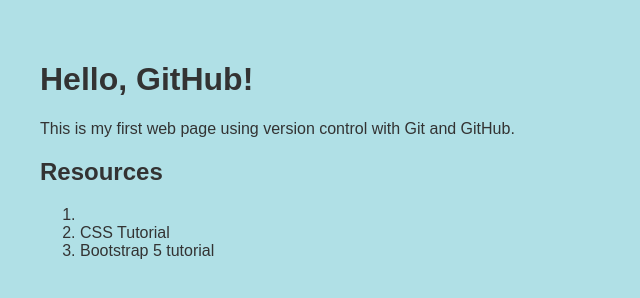
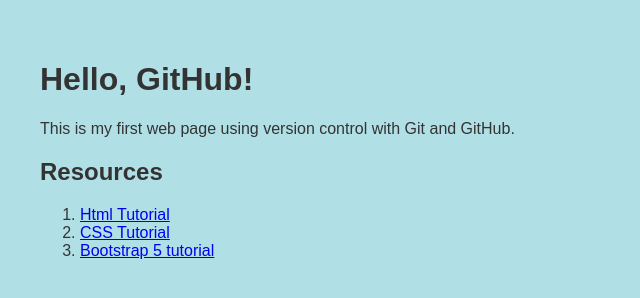
Before and after one commit to yogi21212121/web-version-control-starter-project, a plain HTML site: page index.html in a window 1280 px wide. Shown: the whole page, without its empty margins (0-640 px from the left). Drawn offline with Linux system fonts and the light colour scheme.

Commit message:
Update index.html

```diff
--- a/index.html
+++ b/index.html
@@ -13,9 +13,9 @@
   <h2> Resources</h2>
   <p>
    <ol>
-    <li> <a href= "https://www.w3schools.com/html/default.asp" Html Tutorial> </a>  </li>
-    <li>CSS Tutorial </li>
-    <li>Bootstrap 5 tutorial </li>
+    <li> <a href= "https://www.w3schools.com/html/default.asp"> Html Tutorial </a>  </li>
+    <li> <a href= "https://www.w3schools.com/css/default.asp"> CSS Tutorial </a> </li>
+    <li> <a href= "https://www.w3schools.com/bootstrap5/index.php"> Bootstrap 5 tutorial </a> </li>
    </ol>
   </p>
 </body>
```
